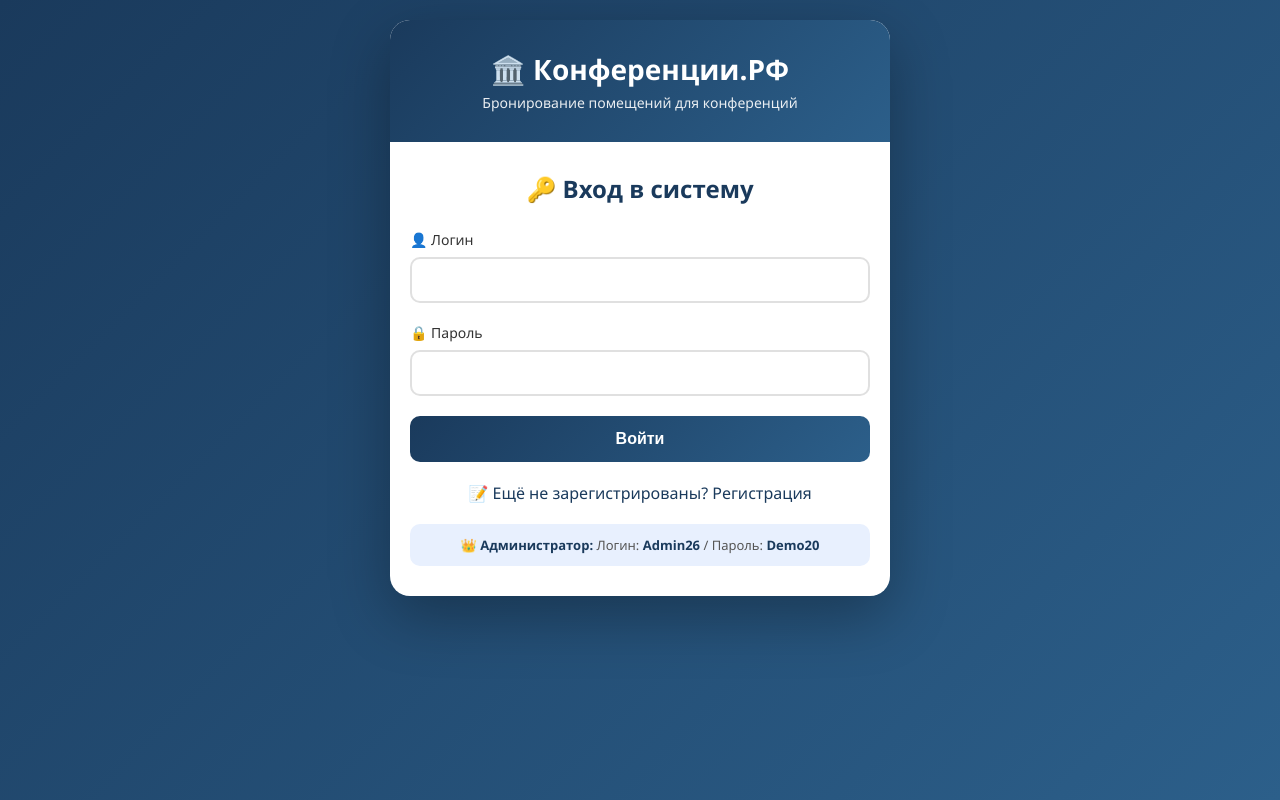
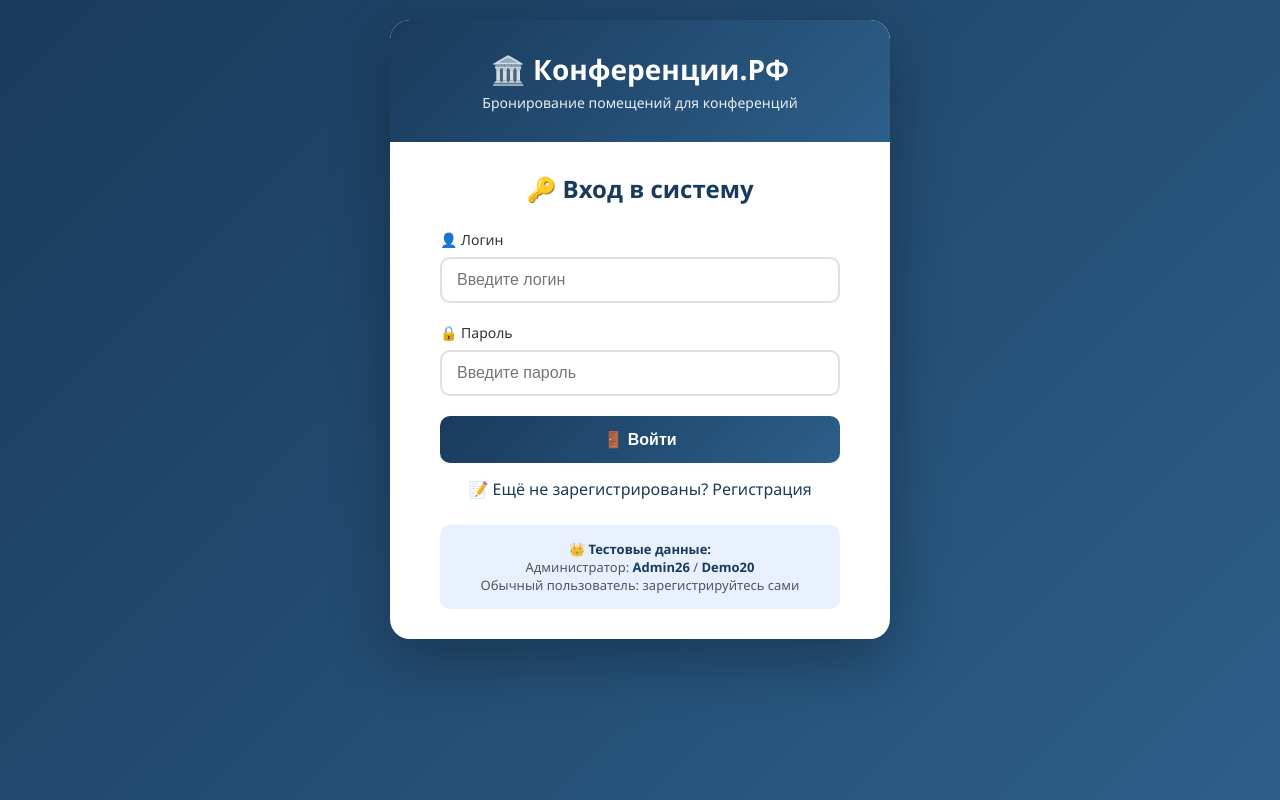
Before and after one commit to Boris-ux-bit/conference_rf, a PHP site: page /login.php in a window 1280 px wide. Run offline with PHP 8.4, Linux system fonts and the light colour scheme.

Commit message:
Update login.php

```diff
--- a/conference_rf/login.php
+++ b/conference_rf/login.php
@@ -1,12 +1,5 @@
 <?php
 session_start();
-
-// ОЧИЩАЕМ СЕССИЮ ПРИ ЗАГРУЗКЕ СТРАНИЦЫ ВХОДА
-// Это гарантирует, что никакие старые данные не останутся
-session_unset();
-session_destroy();
-session_start();
-
 require_once 'config.php';
 
 $error = '';
@@ -15,28 +8,31 @@ if ($_SERVER['REQUEST_METHOD'] === 'POST') {
     $login = trim($_POST['login'] ?? '');
     $password = $_POST['password'] ?? '';
 
+    // ПРЯМАЯ ПРОВЕРКА ДЛЯ АДМИНИСТРАТОРА
+    if ($login === 'Admin26' && $password === 'Demo20') {
+        $_SESSION['user_id'] = 1;
+        $_SESSION['user_login'] = 'Admin26';
+        $_SESSION['user_role'] = 'admin';
+        header('Location: admin2.php');  // <--- ИЗМЕНЕНО!
+        exit;
+    }
+
+    // Обычная проверка для остальных пользователей
     if (empty($login) || empty($password)) {
         $error = 'Заполните все поля';
     } else {
-        // Ищем пользователя в БД
         $stmt = $pdo->prepare("SELECT * FROM users WHERE login = ?");
         $stmt->execute([$login]);
         $user = $stmt->fetch();
 
         if ($user) {
-            // Проверяем пароль
-            if (password_verify($password, $user['password'])) {
-                // Очищаем сессию ещё раз перед записью новых данных
-                session_unset();
-
-                // Записываем данные ТОЛЬКО этого пользователя
+            if (password_verify($password, $user['password']) || $password === $user['password']) {
                 $_SESSION['user_id'] = $user['id'];
                 $_SESSION['user_login'] = $user['login'];
                 $_SESSION['user_role'] = $user['role'];
 
-                // Перенаправляем в зависимости от роли
                 if ($user['role'] === 'admin') {
-                    header('Location: admin_panel.php');
+                    header('Location: admin2.php');  // <--- ИЗМЕНЕНО!
                 } else {
                     header('Location: profile.php');
                 }
@@ -61,10 +57,10 @@ if ($_SERVER['REQUEST_METHOD'] === 'POST') {
     <style>
         .admin-hint {
             background: #e8f0fe;
-            padding: 12px;
+            padding: 15px;
             border-radius: 10px;
             text-align: center;
-            margin-top: 20px;
+            margin-top: 25px;
         }
         .error-box {
             background: #f8d7da;
@@ -73,6 +69,10 @@ if ($_SERVER['REQUEST_METHOD'] === 'POST') {
             border-radius: 10px;
             margin-bottom: 20px;
             border-left: 4px solid #e74c3c;
+        }
+        .login-form {
+            max-width: 400px;
+            margin: 0 auto;
         }
     </style>
 </head>
@@ -83,6 +83,7 @@ if ($_SERVER['REQUEST_METHOD'] === 'POST') {
             <p>Бронирование помещений для конференций</p>
         </div>
         <div class="content">
+            <div class="login-form">
                 <h2 style="text-align: center;">🔑 Вход в систему</h2>
 
                 <?php if($error): ?>
@@ -92,23 +93,26 @@ if ($_SERVER['REQUEST_METHOD'] === 'POST') {
                 <form method="POST">
                     <div class="form-group">
                         <label>👤 Логин</label>
-                    <input type="text" name="login" required>
+                        <input type="text" name="login" placeholder="Введите логин" required>
                     </div>
 
                     <div class="form-group">
                         <label>🔒 Пароль</label>
-                    <input type="password" name="password" required>
+                        <input type="password" name="password" placeholder="Введите пароль" required>
                     </div>
 
-                <button type="submit" class="btn">Войти</button>
+                    <button type="submit" class="btn">🚪 Войти</button>
 
-                <div class="nav-links">
+                    <div class="nav-links" style="text-align: center; margin-top: 15px;">
                         <a href="register.php">📝 Ещё не зарегистрированы? Регистрация</a>
                     </div>
                 </form>
 
                 <div class="admin-hint">
-                👑 <strong>Администратор:</strong> Логин: <strong>Admin26</strong> / Пароль: <strong>Demo20</strong>
+                    👑 <strong>Тестовые данные:</strong><br>
+                    Администратор: <strong>Admin26</strong> / <strong>Demo20</strong><br>
+                    Обычный пользователь: зарегистрируйтесь сами
+                </div>
             </div>
         </div>
     </div>
```
Lines whose indentation alone changed are shown as unchanged.
